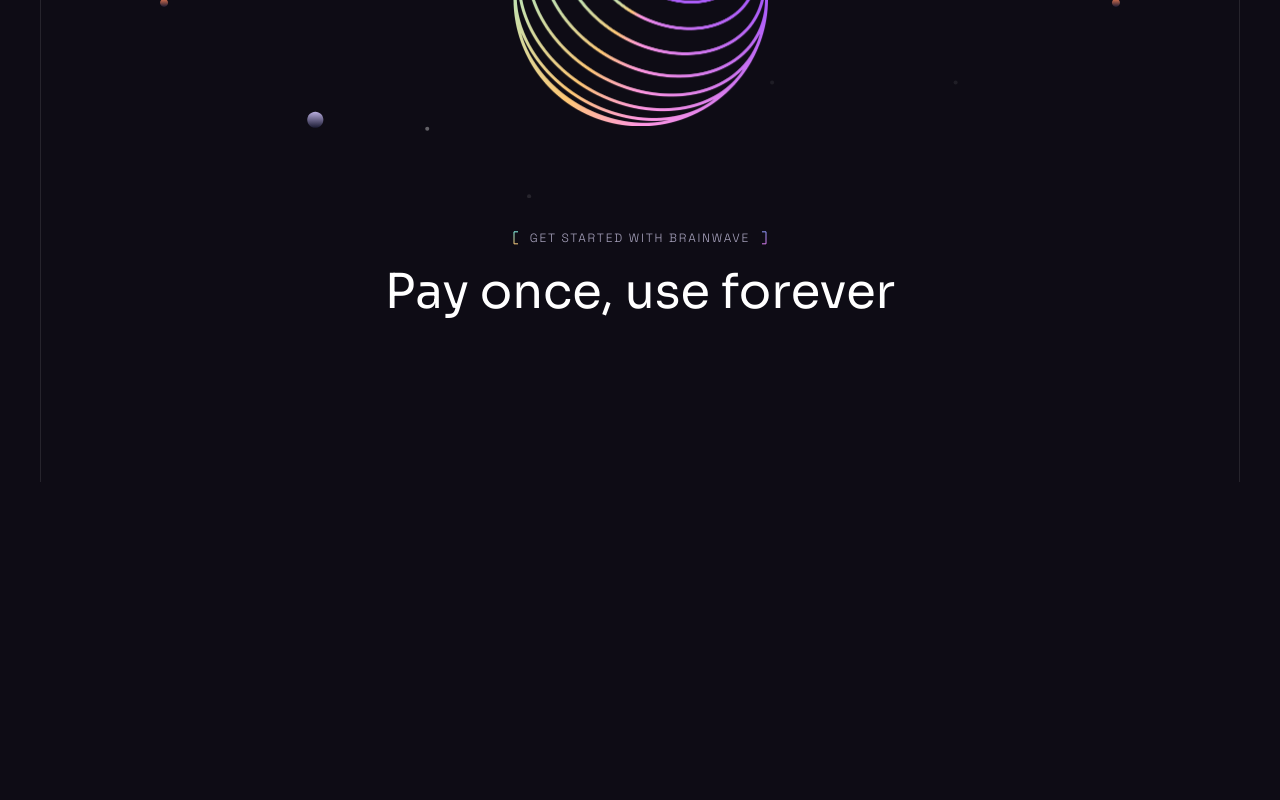
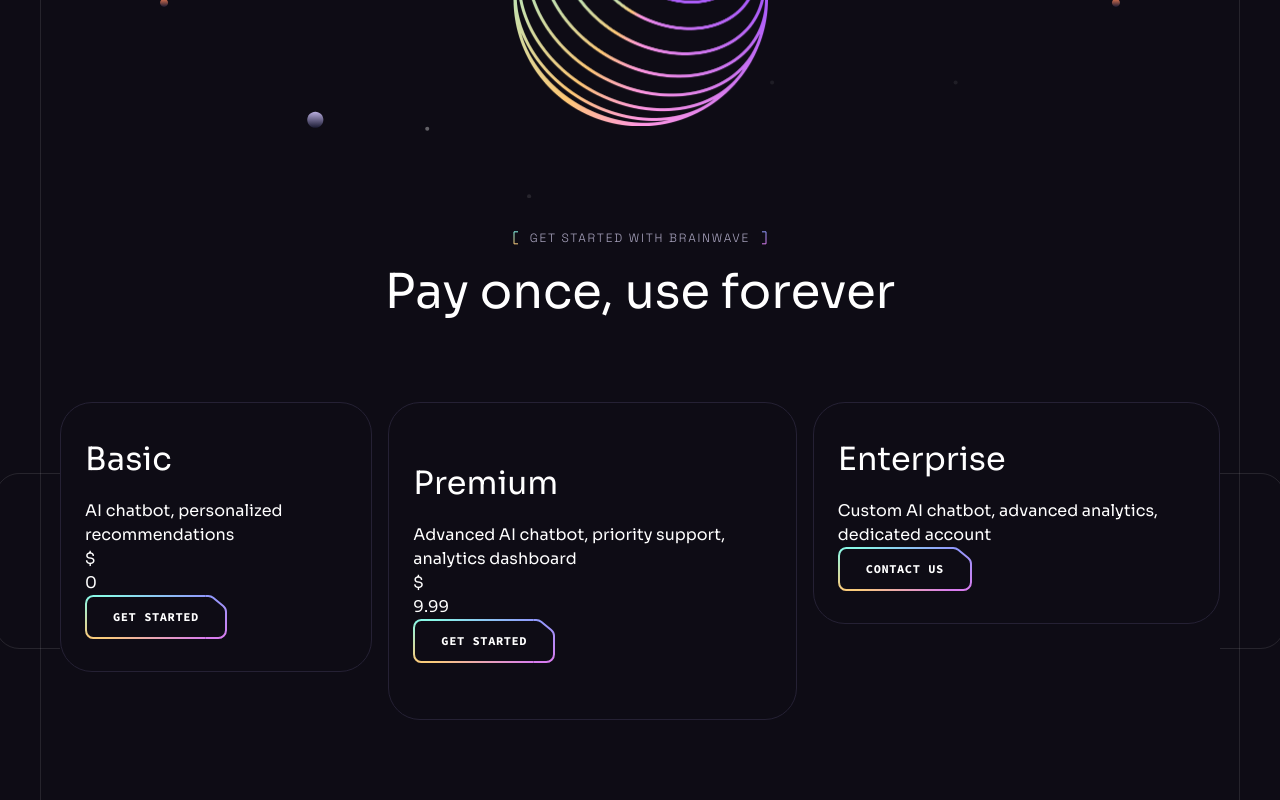
Before and after one commit to Rua-E/brainwave-clone, a React (Vite) app: page / in a window 1280 px wide. Shown: the part 5915-6715 px from the top of the page. Before the commit the page ends 6397 px from the top, so only its background shows below. Built offline with nearby package versions, Linux system fonts and the light colour scheme.

Commit message:
working on pricing list

```diff
--- a/src/components/Pricing.jsx
+++ b/src/components/Pricing.jsx
@@ -1,5 +1,8 @@
 import { smallSphere, stars } from "../assets";
+import { LeftLine, RightLine } from "./design/Pricing";
+
 import Heading from "./Heading";
+import PricingList from "./PricingList";
 import Section from "./Section";
 
 const Pricing = () => {
@@ -29,7 +32,9 @@
           title="Pay once, use forever"
         ></Heading>
         <div className="relative">
-
+            <PricingList></PricingList>
+            <LeftLine></LeftLine>
+            <RightLine></RightLine>
         </div>
       </div>
     </Section>
--- a/src/components/PricingList.jsx
+++ b/src/components/PricingList.jsx
@@ -1,11 +1,32 @@
-import React from 'react'
+import React from "react";
+import { pricing } from "../constants";
+import Button from "./Button";
 
 const PricingList = () => {
   return (
-    <div>
-      Pricing List
+    <div className="flex gap-[1rem] max-lg:flex-wrap">
+      {pricing.map((item) => (
+        <div
+          key={item.id}
+          className="w-[19rem] max-lg:w-full h-full px-6 bg-n-8 border border-n-6 rounded-[2rem] lg:w-auto even:py-14 odd:py-8"
+        >
+          <h4 className="h4 mb-4">{item.title}</h4>
+          <p>{item.description}</p>
+          <div>
+            {item.price && (
+              <>
+                <div>$</div>
+                <div>{item.price}</div>
+              </>
+            )}
+          </div>
+          <Button>
+            {item.price ? "Get started" : "Contact us"}
+          </Button>
+        </div>
+      ))}
     </div>
-  )
-}
+  );
+};
 
 export default PricingList;
```
